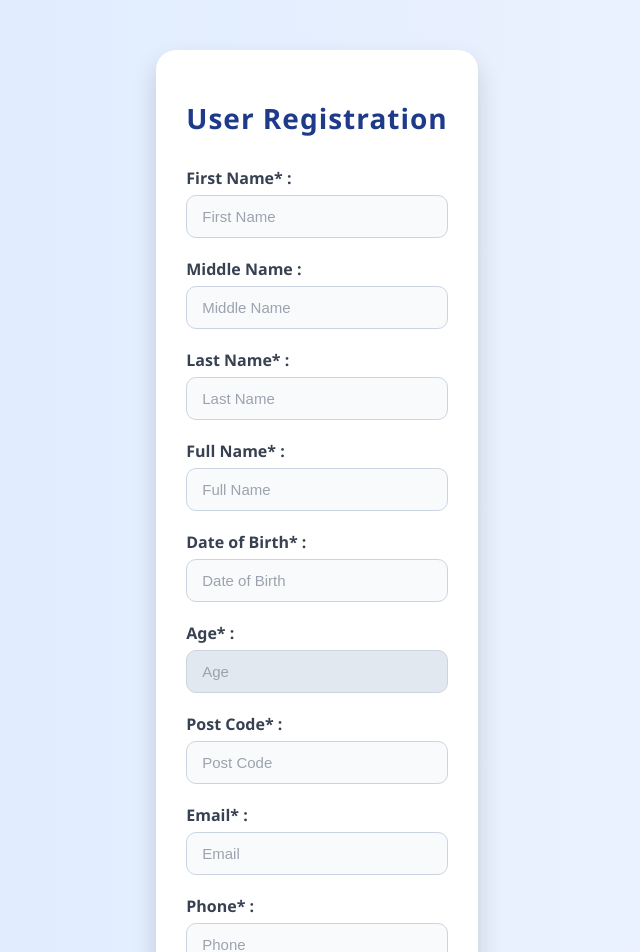
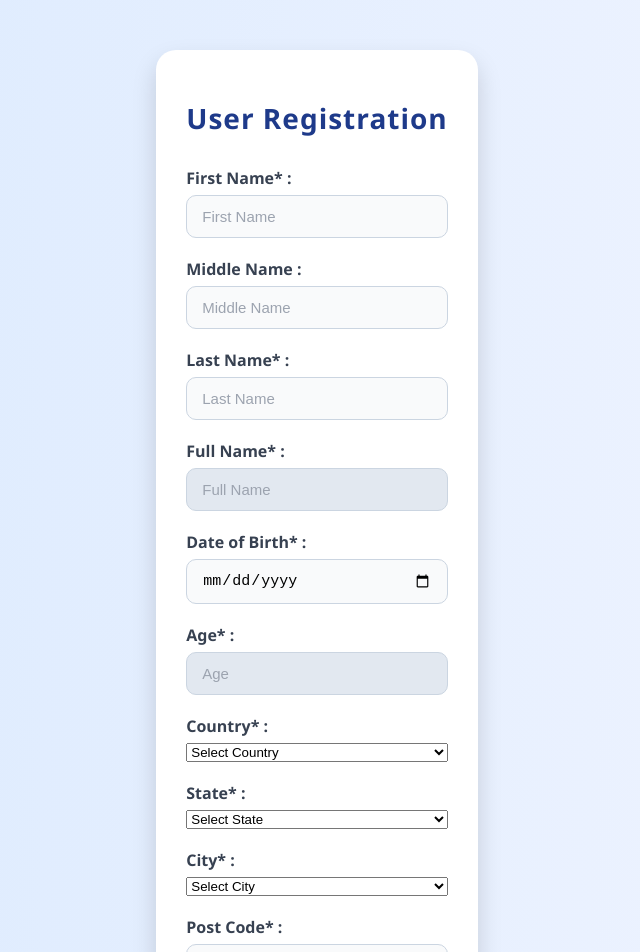
Before and after one commit to amruthamavuri/REACT-Assignment, a React (Create React App) app in the folder user-registration/: page / in a window 1280 px wide. Shown: the top 952 px of the page, without its empty margins (323-963 px from the left). Built offline with nearby package versions, Linux system fonts and the light colour scheme.

Commit message:
Added calendar for DOB and dynamic location dropdowns (Country > State > City)

```diff
--- a/user-registration/src/components/LocationInfo.js
+++ b/user-registration/src/components/LocationInfo.js
@@ -46,4 +46,6 @@ const LocationInfo = {
 
 }
 
-export default locationInfo;
+
+
+export default LocationInfo;
--- a/user-registration/src/components/Registration.js
+++ b/user-registration/src/components/Registration.js
@@ -1,44 +1,50 @@
-import React, { useState }from 'react';
+import React, { useState } from 'react';
 import './Registration.css';
+import LocationInfo from './LocationInfo';
 
-function Registration()
-{
-  const[firstName, setFirstName]=useState('');
-  const[middleName, setMiddleName]=useState('');
-  const[lastName, setLastName]=useState('');
-  const[fullName, setFullName]=useState('');
-  const[dateOfBirth, setDateOfBirth]=useState('');
-  const[age, setAge]=useState('');
-  const[postCode, setPostCode]=useState('');
-  const[email, setEmail]=useState('');
-  const[phone, setPhone]=useState('');
-  const[mobile, setMobile]=useState('');
+function Registration() {
+  const [firstName, setFirstName] = useState('');
+  const [middleName, setMiddleName] = useState('');
+  const [lastName, setLastName] = useState('');
+  const [fullName, setFullName] = useState('');
+  const [dateOfBirth, setDateOfBirth] = useState('');
+  const [age, setAge] = useState('');
+  const [country, setCountry] = useState('');
+  const [state, setState] = useState('');
+  const [city, setCity] = useState('');
+  const [postCode, setPostCode] = useState('');
+  const [email, setEmail] = useState('');
+  const [phone, setPhone] = useState('');
+  const [mobile, setMobile] = useState('');
 
+  const [Countries] = useState(Object.keys(LocationInfo));
+  const [States, setStates] = useState([]);
+  const [Cities, setCities] = useState([]);
 
-  function updateFullName(first, middle, last){
+  function updateFullName(first, middle, last) {
     const nameParts = [first, middle, last].filter(part => part.trim() !== '');
     setFullName(nameParts.join(' '));
   }
 
-  function handleFirstName(e){
+  function handleFirstName(e) {
     const value = e.target.value;
     setFirstName(value);
     updateFullName(value, middleName, lastName);
   }
 
-  function handleMiddleName(e){
+  function handleMiddleName(e) {
     const value = e.target.value;
     setMiddleName(value);
     updateFullName(firstName, value, lastName);
   }
 
-  function handleLastName(e){
+  function handleLastName(e) {
     const value = e.target.value;
     setLastName(value);
     updateFullName(firstName, middleName, value);
   }
 
-  function handleDateOfBirth(e){
+  function handleDateOfBirth(e) {
     const value = e.target.value;
     setDateOfBirth(value);
 
@@ -47,145 +53,152 @@ function Registration()
     let calculateAge = today.getFullYear() - birthDate.getFullYear();
     const month = today.getMonth() - birthDate.getMonth();
 
-    if (month < 0 || (month === 0 && today.getDate() < birthDate.getDate())){
+    if (month < 0 || (month === 0 && today.getDate() < birthDate.getDate())) {
       calculateAge--;
     }
 
-    if(!isNaN(calculateAge)){
+    if (!isNaN(calculateAge)) {
       setAge(calculateAge.toString());
-    } else{
+    } else {
       setAge('');
     }
   }
 
-  function handlePostCode(e){
-    const value = e.target.value;
-    setPostCode(value);
+  function handleCountry(e) {
+    const chooseCountry = e.target.value;
+    setCountry(chooseCountry);
+    setState('');
+    setCity('');
+    const updatedStates = Object.keys(LocationInfo[chooseCountry] || {}); // ✅ CHANGED HERE
+    setStates(updatedStates);
+    setCities([]);
   }
 
-  function handleEmail(e){
-    const value = e.target.value;
-    setEmail(value);
+  function handleState(e) {
+    const chooseState = e.target.value;
+    setState(chooseState);
+    setCity('');
+    const Cities = LocationInfo[country][chooseState] || [];
+    setCities(Cities);
   }
 
-  function handlePhone(e){
-    const value = e.target.value;
-    setPhone(value);
+  function handleCity(e) {
+    const chooseCity = e.target.value;
+    setCity(chooseCity);
   }
 
-  function handleMobile(e){
-    const value = e.target.value;
-    setMobile(value);
+  function handlePostCode(e) {
+    setPostCode(e.target.value);
   }
 
-  function handleSubmit(e){
-    e.preventDefault();
-    alert("Form submitted succesfully");
+  function handleEmail(e) {
+    setEmail(e.target.value);
   }
 
-return(
+  function handlePhone(e) {
+    setPhone(e.target.value);
+  }
+
+  function handleMobile(e) {
+    setMobile(e.target.value);
+  }
+
+  function handleSubmit(e) {
+    e.preventDefault();
+    alert("Form submitted successfully");
+  }
+
+  return (
     <>
       <form onSubmit={handleSubmit}>
         <h1>User Registration</h1>
+
         <div>
           <label>First Name* : </label>
-    <input
-    placeholder='First Name'
-    value={firstName}
-    onChange={handleFirstName}
-    />
+          <input placeholder='First Name' value={firstName} onChange={handleFirstName} />
         </div>
 
         <div>
           <label>Middle Name : </label>
-    <input
-    placeholder='Middle Name'
-    value={middleName}
-    onChange={handleMiddleName}
-    />
+          <input placeholder='Middle Name' value={middleName} onChange={handleMiddleName} />
         </div>
 
         <div>
           <label>Last Name* : </label>
-    <input
-    placeholder='Last Name'
-    value={lastName}
-    onChange={handleLastName}
-    />
+          <input placeholder='Last Name' value={lastName} onChange={handleLastName} />
         </div>
 
         <div>
           <label>Full Name* : </label>
-    <input
-    placeholder='Full Name'
-    value={fullName}
-    onChange={updateFullName}
-    />
+          <input placeholder='Full Name' value={fullName} readOnly />
         </div>
 
         <div>
           <label>Date of Birth* : </label>
-    <input
-    placeholder='Date of Birth'
-    value={dateOfBirth}
-    onChange={handleDateOfBirth}
-    />
+          <input type="date" value={dateOfBirth} onChange={handleDateOfBirth} />
         </div>
 
         <div>
           <label>Age* : </label>
-    <input
-    placeholder='Age'
-    value={age}
-    readOnly
-    />
+          <input placeholder='Age' value={age} readOnly />
+        </div>
+
+        <div>
+          <label>Country* : </label>
+          <select value={country} onChange={handleCountry}>
+            <option value="">Select Country</option>
+            {Countries.map((c) => (
+              <option key={c} value={c}>{c}</option>
+            ))}
+          </select>
+        </div>
+
+        <div>
+          <label>State* : </label>
+          <select value={state} onChange={handleState}>
+            <option value="">Select State</option>
+            {States.map((s) => (
+              <option key={s} value={s}>{s}</option>
+            ))}
+          </select>
+        </div>
+
+        <div>
+          <label>City* : </label>
+          <select value={city} onChange={handleCity}>
+            <option value="">Select City</option>
+            {Cities.map((c) => (
+              <option key={c} value={c}>{c}</option>
+            ))}
+          </select>
         </div>
 
         <div>
           <label>Post Code* : </label>
-    <input
-    placeholder='Post Code'
-    value={postCode}
-    onChange={handlePostCode}
-    />
+          <input placeholder='Post Code' value={postCode} onChange={handlePostCode} />
         </div>
 
         <div>
           <label>Email* : </label>
-    <input
-    placeholder='Email'
-    value={email}
-    onChange={handleEmail}
-    />
+          <input type="email" placeholder='Email' value={email} onChange={handleEmail} />
         </div>
 
         <div>
           <label>Phone* : </label>
-    <input
-    placeholder='Phone'
-    value={phone}
-    onChange={handlePhone}
-    />
+          <input placeholder='Phone' value={phone} onChange={handlePhone} />
         </div>
 
         <div>
           <label>Mobile* : </label>
-    <input
-    placeholder='Mobile'
-    value={mobile}
-    onChange={handleMobile}
-    />
+          <input placeholder='Mobile' value={mobile} onChange={handleMobile} />
         </div>
 
         <div>
           <button type="submit">Submit</button>
         </div>
-
       </form>
-
     </>
   );
-
 }
 
 export default Registration;
```
Lines whose indentation alone changed are shown as unchanged.
